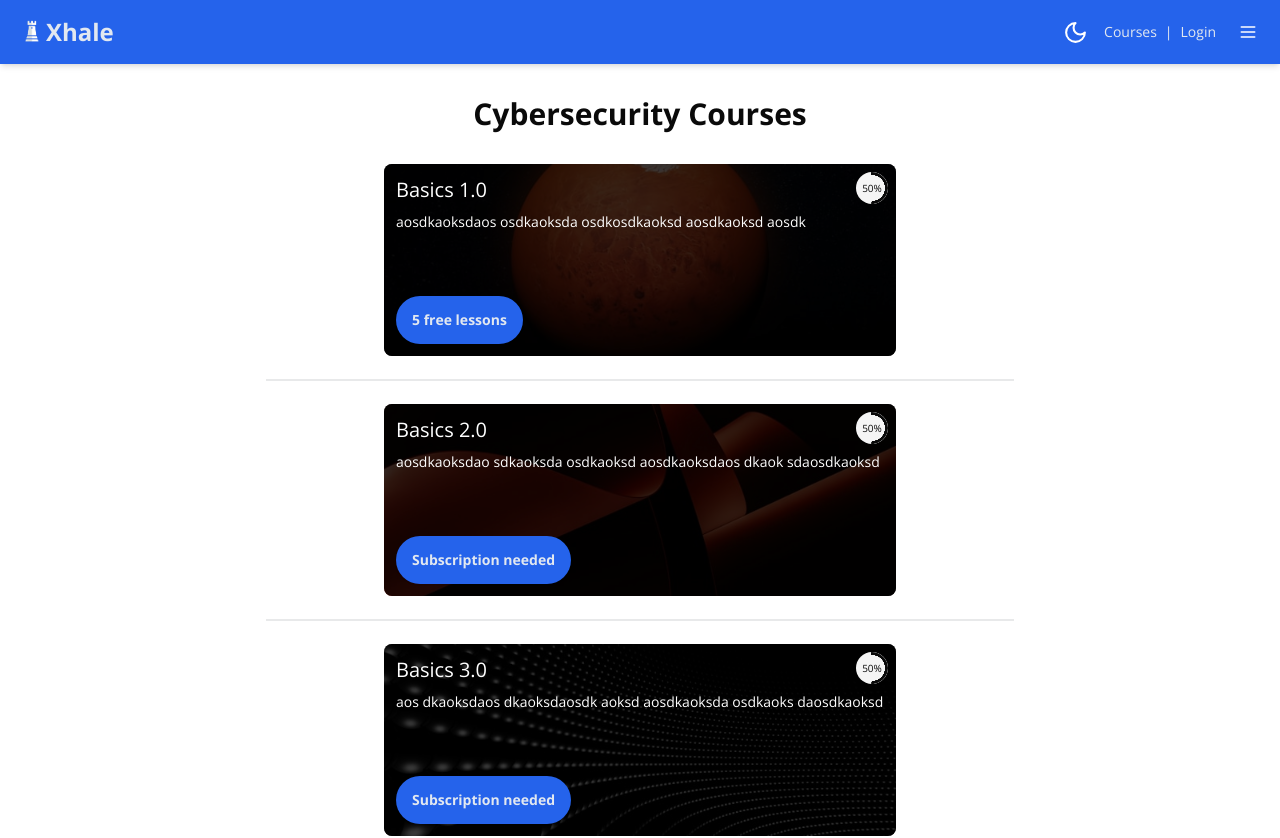
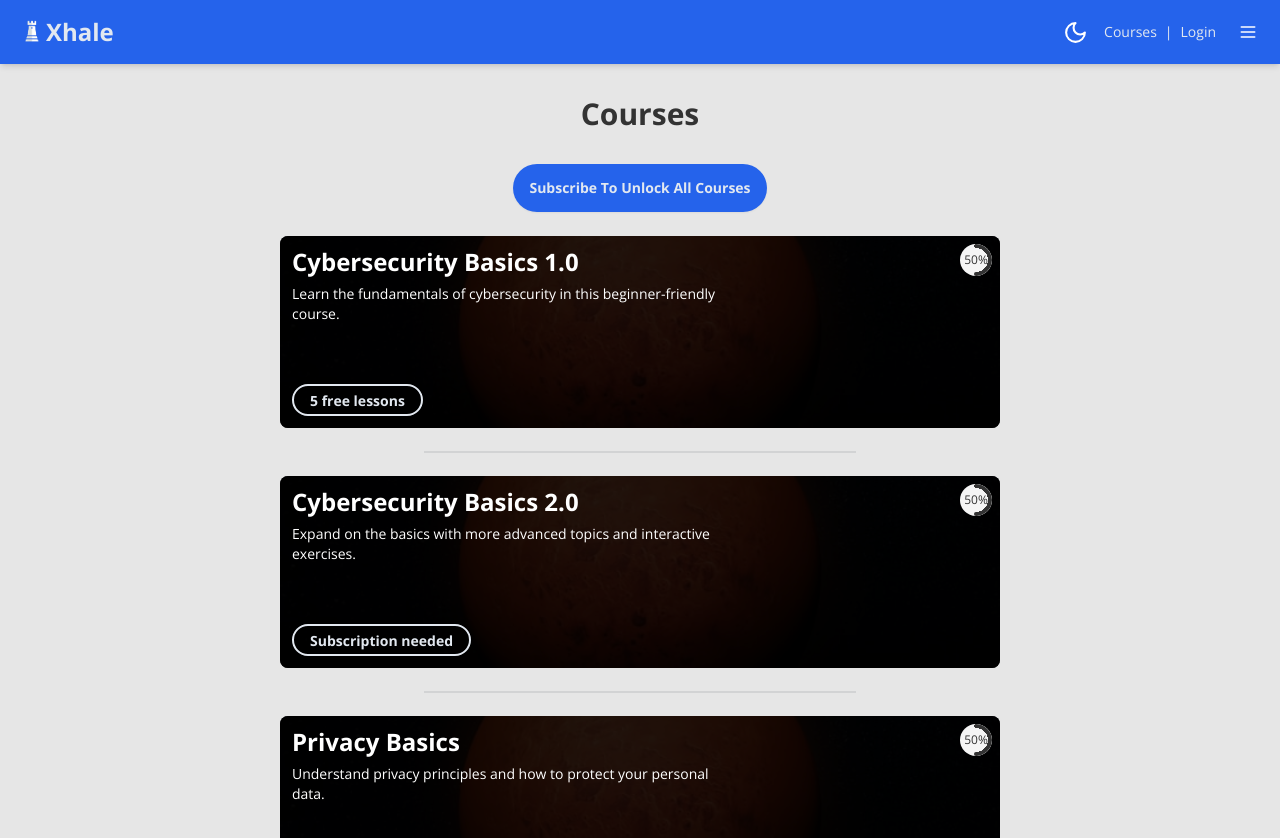
Before and after one commit to jonas-soderholm/juporia, a Next.js app: page /public-demo/courses in a window 1280 px wide. Shown: the top 838 px of the page. Built offline with nearby package versions, Linux system fonts and the light colour scheme; no server answers.

Commit message:
Update course cards button styling

```diff
--- a/app/globals.css
+++ b/app/globals.css
@@ -5,8 +5,8 @@
 /* black white */
 @layer base {
   :root {
-    --background: 0 0% 100%;
-    --foreground: 0 0% 3.9%;
+    --background: 0, 0%, 90%;
+    --foreground: 0 0% 20%;
     --card: 0 0% 100%;
     --card-foreground: 0 0% 3.9%;
     --popover: 0 0% 100%;
@@ -71,6 +71,11 @@
 
 body {
   font-family: "Open Sans", sans-serif;
+  /* background-image: url("/grid.jpg");
+  background-repeat: no-repeat;
+  background-size: cover;
+  background-position: center;
+  background-attachment: fixed;  */
 }
 
 .btn-custom-primary {
@@ -81,6 +86,15 @@ body {
   @apply btn bg-blue-600  text-slate-200 px-4 py-2 hover:bg-blue-900 hover:text-slate-200 rounded-full border-none;
 }
 
+.btn-custom-primary-course {
+  @apply btn btn-sm text-slate-200 dark:text-slate-200 bg-transparent px-4 py-2 hover:bg-blue-600
+ hover:text-slate-200 rounded-full border-slate-200 border-2 hover:border-transparent;
+}
+
+.btn-custom-primary-lesson {
+  @apply btn bg-transparent text-slate-200 px-4 py-2 hover:bg-gray-500 hover:text-slate-200 rounded-full border-slate-200 border-2;
+}
+
 .bg-exhaleguard-primary {
   background-color: #2563eb;
 }
--- a/app/layout.tsx
+++ b/app/layout.tsx
@@ -7,8 +7,9 @@ const defaultUrl = "http://localhost:3000";
 
 export const metadata = {
   metadataBase: new URL(defaultUrl),
-  title: "XhaleGuard basic cybersecurity hygiene",
-  description: "XhaleGuard badge cybersecurity awareness training",
+  title: "XhaleGuard - Basic Cybersecurity Training",
+  description:
+    "Learn cybersecurity and privacy fundamentals with beginner-friendly, interactive courses. Try 5 free lessons today—no login required.",
 };
 
 export default function RootLayout({
@@ -27,11 +28,12 @@ export default function RootLayout({
           href="https://fonts.googleapis.com/css2?family=Open+Sans:wght@400;700&display=swap"
           rel="stylesheet"
         />
-        <title>XhaleGuard - Basic Cybersecurity training</title>
+        <title>ExhaleGuard - Basic Cybersecurity Training</title>
         <meta
           name="description"
-          content="XhaleGuard cybersecurity awareness training to enhance your security infrastructure."
+          content="Learn cybersecurity and privacy fundamentals with beginner-friendly, interactive courses. Try 5 free lessons today—no login required."
         />
+
         <link rel="icon" href="/tower.png" />
       </head>
       <body className="bg-background text-foreground">
@@ -49,7 +51,7 @@ export default function RootLayout({
 
             {/* Footer Section */}
             <footer className="w-full flex items-center justify-center border-t mx-auto text-center text-xs gap-8 py-8 mt-28">
-              <p>XhaleGuard</p>
+              <p>ExhaleGuard</p>
             </footer>
           </main>
         </ThemeProvider>
--- a/app/public-demo/courses/page.tsx
+++ b/app/public-demo/courses/page.tsx
@@ -1,70 +1,80 @@
 import CourseCard from "@/components/courses/CourseCard";
 
 export default async function Courses() {
+  // Array of course data
+  const courses = [
+    {
+      title: "Cybersecurity Basics 1.0",
+      description:
+        "Learn the fundamentals of cybersecurity in this beginner-friendly course.",
+      buttonText: "5 free lessons",
+      active: true,
+      image: "/courses-backgrounds/basic1.jpg",
+      value: 50,
+      linkUrl: "/public-demo/courses/cybersecurity-basics-1",
+    },
+    {
+      title: "Cybersecurity Basics 2.0",
+      description:
+        "Expand on the basics with more advanced topics and interactive exercises.",
+      buttonText: "Subscription needed",
+      image: "/courses-backgrounds/basic1.jpg",
+      value: 50,
+      linkUrl: "/sign-up",
+    },
+    {
+      title: "Privacy Basics",
+      description:
+        "Understand privacy principles and how to protect your personal data.",
+      buttonText: "Subscription needed",
+      image: "/courses-backgrounds/basic1.jpg",
+      value: 50,
+      linkUrl: "/sign-up",
+    },
+    {
+      title: "Cybersecurity Frameworks and Third-Party Risk Management",
+      description:
+        "Explore frameworks and strategies for managing third-party cybersecurity risks.",
+      buttonText: "Subscription needed",
+      image: "/courses-backgrounds/basic1.jpg",
+      value: 50,
+      linkUrl: "/sign-up",
+    },
+  ];
+
   return (
     <>
-      <h1 className="text-3xl font-bold text-center my-8">
-        Cybersecurity Courses
-      </h1>
+      <h1 className="text-3xl font-bold text-center my-8">Courses</h1>
+
+      {/* Centered Button */}
+      <div className="flex justify-center mb-6">
+        <button className="btn-custom-primary-reverse">
+          Subscribe To Unlock All Courses
+        </button>
+      </div>
 
       {/* Wrapper for consistent spacing */}
-      <div className="space-y-4 flex flex-col items-center px-4">
-        {/* Course Card 1 */}
-        <div className="flex flex-col items-center md:flex-row md:justify-center md:gap-8">
+      <div className="flex flex-col items-center px-4">
+        {courses.map((course, index) => (
+          <div key={index}>
+            {/* Course Card */}
+            <div className="flex items-center flex-row justify-center md:gap-8">
               <CourseCard
-            title="Basics 1.0"
-            description="aosdkaoksdaos osdkaoksda osdkosdkaoksd aosdkaoksd aosdk "
-            buttonText="5 free lessons"
-            image="/courses-backgrounds/basic1.jpg"
-            value={50}
-            linkUrl="/public-demo/courses/cybersecurity-basics-1"
+                title={course.title}
+                description={course.description}
+                buttonText={course.buttonText}
+                image={course.image}
+                value={course.value}
+                linkUrl={course.linkUrl}
               />
             </div>
 
             {/* Divider */}
+            {index < courses.length - 1 && (
               <div className="divider w-[80%] sm:w-[70%] md:w-[60%] mx-auto"></div>
-
-        {/* Course Card 2 */}
-        <div className="flex flex-col items-center md:flex-row md:justify-center md:gap-8">
-          <CourseCard
-            title="Basics 2.0"
-            description="aosdkaoksdao sdkaoksda osdkaoksd aosdkaoksdaos dkaok sdaosdkaoksd"
-            buttonText="Subscription needed"
-            image="/courses-backgrounds/basic2.jpg"
-            value={50}
-            linkUrl="/sign-up"
-          />
+            )}
           </div>
-
-        {/* Divider */}
-        <div className="divider w-[80%] sm:w-[70%] md:w-[60%] mx-auto"></div>
-
-        {/* Course Card 3 */}
-        <div className="flex flex-col items-center md:flex-row md:justify-center md:gap-8">
-          <CourseCard
-            title="Basics 3.0"
-            description="aos dkaoksdaos dkaoksdaosdk aoksd aosdkaoksda osdkaoks daosdkaoksd"
-            buttonText="Subscription needed"
-            image="/courses-backgrounds/basic3.jpg"
-            value={50}
-            linkUrl="/sign-up"
-          />
-        </div>
-
-        {/* Divider */}
-        <div className="divider w-[80%] sm:w-[70%] md:w-[60%] mx-auto"></div>
-
-        {/* Course Card 3 */}
-        <div className="flex flex-col items-center md:flex-row md:justify-center md:gap-8">
-          <CourseCard
-            title="Cybersecurity Frameworks"
-            description="aos dkaoksdaos dkaoksdao sdkaoksd aosdkaoksdaos dkaoksdaosdkaoksd"
-            buttonText="Subscription needed"
-            image="/courses-backgrounds/basic3.jpg"
-            value={50}
-            linkUrl="/sign-up"
-          />
-        </div>
+        ))}
       </div>
     </>
   );
--- a/components/courses/courseCard.tsx
+++ b/components/courses/courseCard.tsx
@@ -18,41 +18,39 @@ export default function CourseCard({
   linkUrl,
 }: CourseCardProps) {
   return (
-    <div className="relative w-full sm:w-[16rem] md:w-[24rem] lg:w-[32rem] overflow-hidden rounded-lg">
+    <div className="relative w-full sm:w-[45rem] md:w-[45rem] lg:w-[45rem] overflow-hidden rounded-lg">
       {/* Image */}
       <img
         src={image}
         alt="Course image"
-        className="w-full h-48 object-cover"
+        className="w-full h-[12rem] object-cover"
       />
-      <div className="absolute inset-0 bg-[#000000] bg-opacity-75"></div>
+      <div className="absolute inset-0 bg-[#000000] bg-opacity-85"></div>
 
       {/* Content */}
       <div className="absolute inset-0 flex flex-col justify-between p-3">
         <div>
-          <h1 className="text-base sm:text-lg md:text-xl text-white">
+          <h1 className="text-xl md:text-[1.5rem] text-white font-bold max-w-[20rem] md:max-w-[25rem] ">
             {title}
           </h1>
-          <p className="text-white text-xs sm:text-sm mt-2">{description}</p>
+          <p className="text-white text-xs sm:text-sm mt-2 max-w-[27rem]">
+            {description}
+          </p>
         </div>
 
-        <div className="mt-4">
-          <Link href={linkUrl}>
-            <button className="btn-custom-primary-reverse mt-6 hover:bg-blue-500 text-xs sm:text-sm px-3 py-1">
-              {buttonText}
-            </button>
-          </Link>
-        </div>
+        <Link href={linkUrl}>
+          <button className="btn-custom-primary-course">{buttonText}</button>
+        </Link>
       </div>
 
       {/* Progress Indicator */}
       <div
-        className="radial-progress absolute text-[8px] sm:text-[10px] bg-secondary top-2 right-2"
+        className="radial-progress absolute text-[12px] sm:text-[12px] bg-secondary top-2 right-2"
         style={
           {
             "--value": value,
             "--size": "2rem",
-            "--thickness": "3px",
+            "--thickness": "4px",
           } as React.CSSProperties
         }
         role="progressbar"
--- a/components/courses/lessonButton.tsx
+++ b/components/courses/lessonButton.tsx
@@ -8,10 +8,7 @@ type Lesson = {
 export function LessonButton({ lessonName, link }: Lesson) {
   return (
     <Link href={link}>
-      <button
-        className="btn-custom-primary-reverse mt-6 hover:bg-blue-500"
-        aria-label=""
-      >
+      <button className="btn-custom-primary-lesson mt-6 hover:border-transparent">
         {lessonName}
       </button>
     </Link>
--- a/components/header/Header.tsx
+++ b/components/header/Header.tsx
@@ -13,27 +13,46 @@ export default async function Header() {
   return (
     <>
       <nav className="w-full flex justify-between shadow-md h-[4rem] bg-exhaleguard-primary sticky top-0 z-50 overflow-hidden">
-        <div className="w-full flex justify-between items-center text-sm ">
+        <div className="w-full flex justify-between items-center text-sm">
+          {/* Logo */}
           <Link href="/">
             <div className="flex items-center font-semibold">
-              <img src="/tower.png" alt="" className="w-6 md:w-8 mx-4" />
+              <img
+                src="/tower.png"
+                alt="Xhale Logo"
+                className="w-6 md:w-8 mx-4"
+              />
               <span className="text-[20px] md:text-2xl font-bold text-slate-200 ml-[-18px]">
                 Xhale
               </span>
             </div>
           </Link>
+
+          {/* Right-side links */}
           <div className="flex items-center justify-center">
+            {/* Theme Switcher */}
             <ThemeSwitcher />
+
+            {/* Courses Link */}
             <div className="hover:underline ml-2 text-slate-200">
               <Link href="/public-demo/courses">Courses</Link>
             </div>
-            <div className="hidden md:flex">
-              <div className="ml-2 text-slate-200 pointer-events-none">|</div>
-              <div className="hover:underline ml-2 text-slate-200">
-                <Link href="/sign-in">Login</Link>
-              </div>
+
+            {/* Auth Links */}
+            <div
+              className={`hidden md:flex items-center ${!user ? "ml-2" : ""}`}
+            >
+              {user ? null : (
+                <>
+                  <div className="text-slate-200 pointer-events-none">|</div>
+                  <div className="hover:underline text-slate-200 ml-2">
+                    <Link href="/sign-in">Login</Link>
+                  </div>
+                </>
+              )}
             </div>
-            {/* Pass user data to NavigationDrawer */}
+
+            {/* Navigation Drawer */}
             <NavigationDrawer user={user} />
           </div>
         </div>
```
Also changed, not shown: components/hero/hero.tsx (+7 -3 lines), public/grid.jpg (added). Lines whose indentation alone changed are shown as unchanged.
